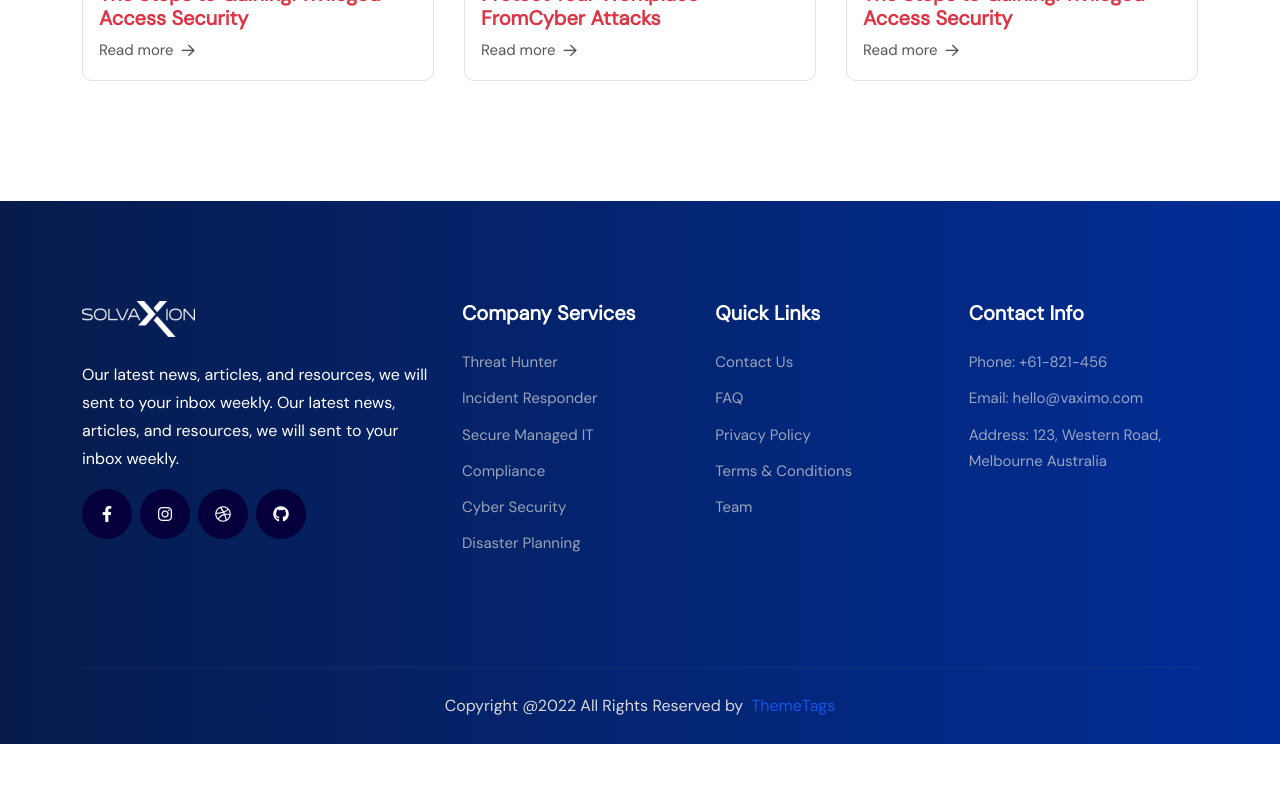
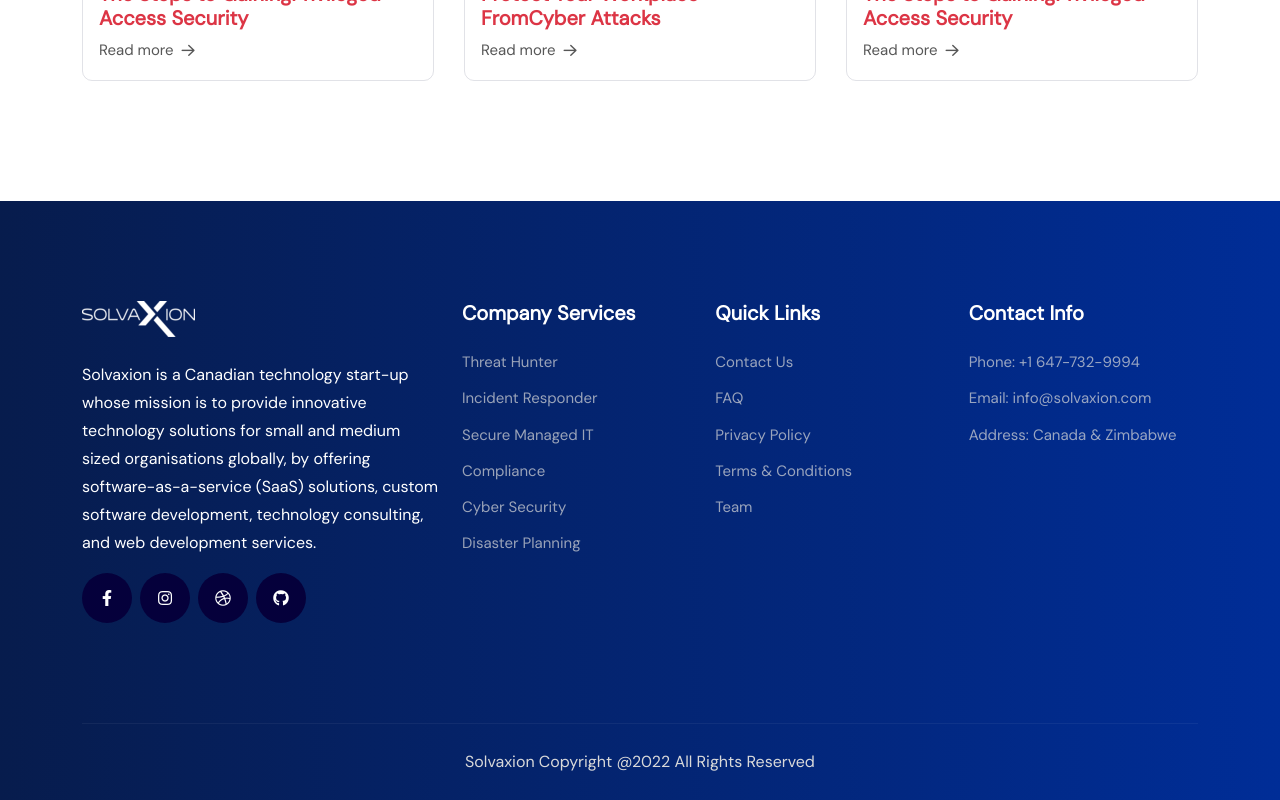
Before and after one commit to rmucheri/solvaxion, a React (Create React App) app: page /home-ten in a window 1280 px wide. Shown: the part 7533-8333 px from the top of the page. Before the commit the page ends 8277 px from the top, so only its background shows below. Built offline with nearby package versions, Linux system fonts and the light colour scheme.

Commit message:
Second Footer Changes + Navbar Router

```diff
--- a/src/components/contact/ContactFormThree.js
+++ b/src/components/contact/ContactFormThree.js
@@ -23,7 +23,7 @@
                   data-aos-delay="50"
                 >
                   <div className="icon-box d-inline-block rounded-circle bg-primary-soft">
-                    <i className="fas fa-phone fa-2x text-primary"></i>
+                    <i className="fas fa-globe fa-2x text-primary"></i>
                   </div>
                   <div className="contact-info">
                     <h5>Call Us</h5>
--- a/src/layout/Footer/FooterTwo.js
+++ b/src/layout/Footer/FooterTwo.js
@@ -17,9 +17,12 @@
                   />
                 </div>
                 <p className="text-white">
-                  Our latest news, articles, and resources, we will sent to your
-                  inbox weekly. Our latest news, articles, and resources, we
-                  will sent to your inbox weekly.
+                  Solvaxion is a Canadian technology start-up whose mission is
+                  to provide innovative technology solutions for small and
+                  medium sized organisations globally, by offering
+                  software-as-a-service (SaaS) solutions, custom software
+                  development, technology consulting, and web development
+                  services.
                 </p>
                 <ul className="list-unstyled list-inline cyber-footer-social-list mb-0">
                   <li className="list-inline-item">
@@ -131,17 +134,17 @@
                     <ul className="list-unstyled footer-nav-list mb-lg-0">
                       <li>
                         <Link to="/" className="text-decoration-none">
-                          Phone: +61-821-456
+                          Phone: +1 647-732-9994
                         </Link>
                       </li>
                       <li>
                         <Link to="/about-us" className="text-decoration-none">
-                          Email: hello@vaximo.com
+                          Email: info@solvaxion.com
                         </Link>
                       </li>
                       <li>
                         <Link to="/" className="text-decoration-none">
-                          Address: 123, Western Road, Melbourne Australia
+                          Address: Canada & Zimbabwe
                         </Link>
                       </li>
                     </ul>
@@ -155,13 +158,7 @@
       <div className="cyber-footer-bottom">
         <div className="container">
           <p className="mb-0 py-4 text-center">
-            Copyright @2022 All Rights Reserved by
-            <a
-              href="https://www.themetags.com"
-              className="text-decoration-none ms-2"
-            >
-              ThemeTags
-            </a>
+            Solvaxion Copyright @2022 All Rights Reserved
           </p>
         </div>
       </div>
--- a/src/layout/Header/Navbar.js
+++ b/src/layout/Header/Navbar.js
@@ -62,7 +62,7 @@
             <div className="collapse navbar-collapse justify-content-center">
               <ul className="nav col-12 col-md-auto justify-content-center main-menu">
                 <li className="nav-item">
-                  <Link className="nav-link" to="/home-soft-app">
+                  <Link to="/" className="nav-link">
                     Home
                   </Link>
                 </li>
```
